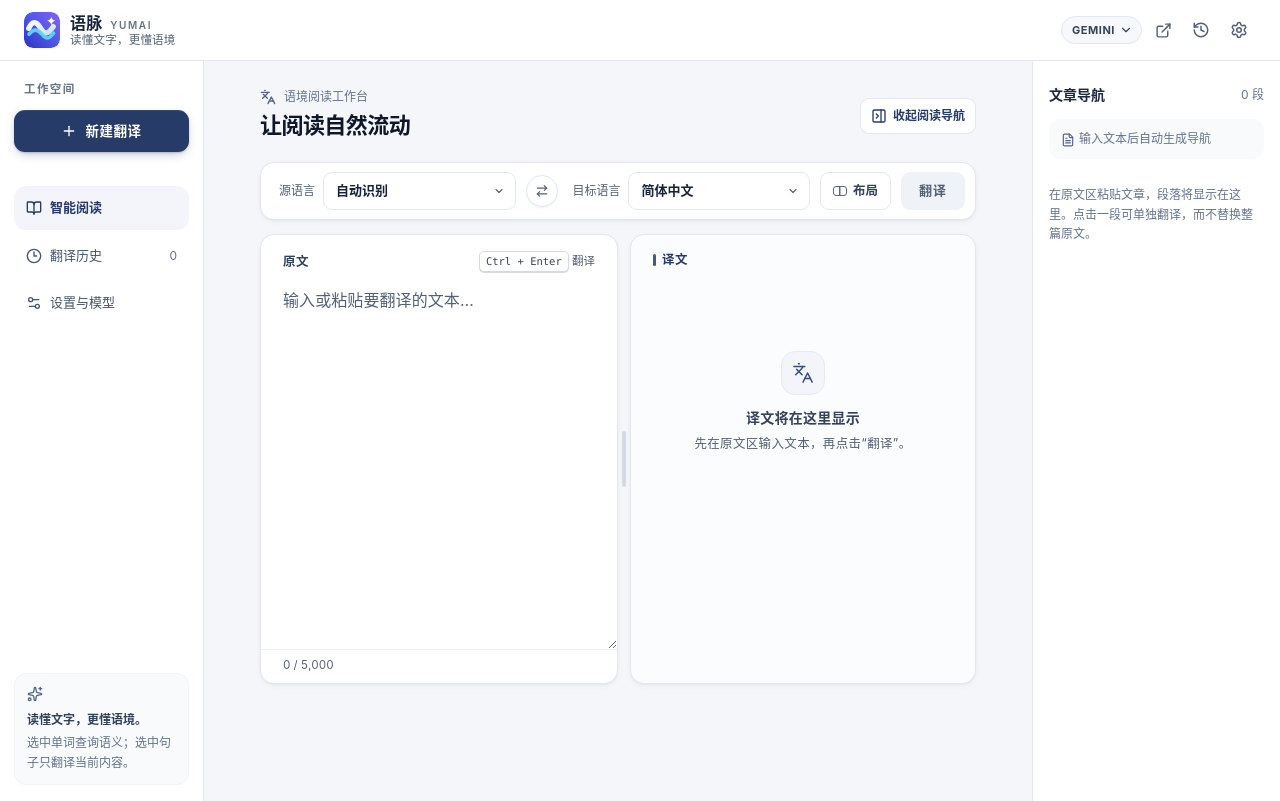
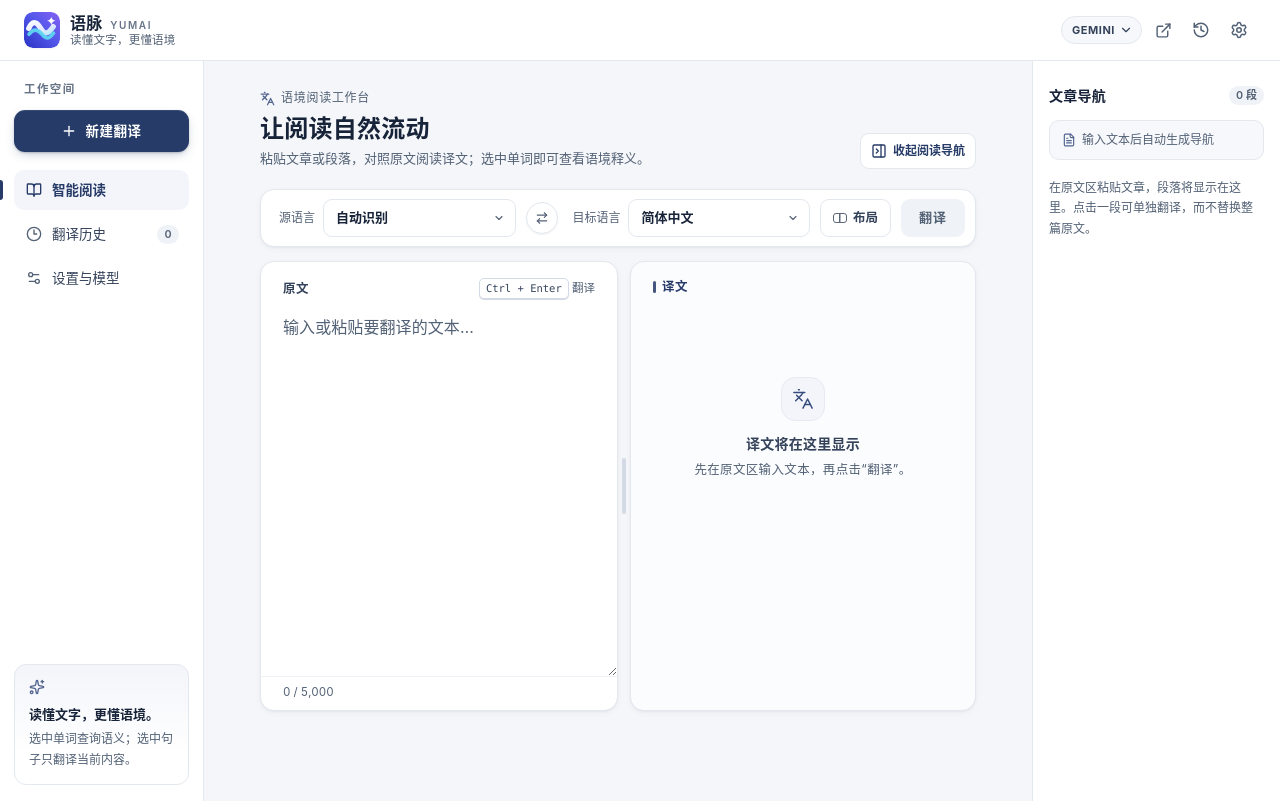
Before and after one commit to xiaobaoliu849/freeai-context-translator, a React (Vite) app: page / in a window 1280 px wide. Built offline with nearby package versions, Linux system fonts and the light colour scheme.

Commit message:
feat(workspace): calmer reading station navigation and outline
Side nav items with an active marker and count pill, a stronger new
translation action, intro with eyebrow, title and one-line guidance,
numbered outline cards, and panels that fit a 1440x900 window.

```diff
--- a/src/components/ReadingWorkspaceShell.tsx
+++ b/src/components/ReadingWorkspaceShell.tsx
@@ -29,36 +29,37 @@ export const ReadingWorkspaceShell: React.FC<ReadingWorkspaceShellProps> = ({
   }, [sourceText]);
 
   return (
-    <div className="yumai-workspace flex min-h-[calc(100vh-60px)] bg-[#f6f7f9]">
-      <nav aria-label="阅读工作台导航" className="yumai-workspace-nav hidden lg:flex w-[178px] shrink-0 flex-col gap-2 border-r border-slate-200 bg-white p-4">
-        <p className="px-3 pt-3 pb-2 text-[11px] font-semibold tracking-wider text-slate-500">工作空间</p>
-        <button type="button" onClick={onNewDocument} className="yumai-workspace-new flex items-center justify-center gap-2 rounded-xl px-3 py-3 text-[13px] font-semibold text-white">
+    <div className="yumai-workspace flex min-h-[calc(100vh-60px)]">
+      <nav aria-label="阅读工作台导航" className="yumai-workspace-nav hidden lg:flex shrink-0 flex-col">
+        <p>工作空间</p>
+        <button type="button" onClick={onNewDocument} className="yumai-workspace-new flex items-center justify-center gap-2 font-semibold text-white">
           <Plus className="h-4 w-4"/> 新建翻译
         </button>
-        <div className="mt-4 flex items-center gap-2 rounded-xl bg-brand-50 px-3 py-3 text-[13px] font-semibold text-brand-700" aria-current="page">
-          <BookOpen className="h-4 w-4"/> 智能阅读
+        <div className="yumai-nav-item" aria-current="page">
+          <span><BookOpen aria-hidden="true"/> 智能阅读</span>
         </div>
-        <button type="button" onClick={onOpenHistory} className="flex items-center justify-between rounded-xl px-3 py-3 text-[13px] text-slate-600 hover:bg-slate-50">
-          <span className="flex items-center gap-2"><Clock3 className="h-4 w-4"/> 翻译历史</span>
-          <span className="text-xs text-slate-500" aria-label={`${historyCount} 条记录`}>{historyCount}</span>
+        <button type="button" onClick={onOpenHistory} className="yumai-nav-item">
+          <span><Clock3 aria-hidden="true"/> 翻译历史</span>
+          <span className="yumai-nav-count" aria-label={`${historyCount} 条记录`}>{historyCount}</span>
         </button>
-        <button type="button" onClick={onOpenSettings} className="flex items-center gap-2 rounded-xl px-3 py-3 text-[13px] text-slate-600 hover:bg-slate-50">
-          <Settings2 className="h-4 w-4"/> 设置与模型
+        <button type="button" onClick={onOpenSettings} className="yumai-nav-item">
+          <span><Settings2 aria-hidden="true"/> 设置与模型</span>
         </button>
-        <div className="mt-auto rounded-xl border border-slate-100 bg-slate-50 px-3 py-3 text-xs leading-relaxed text-slate-500">
-          <Sparkles className="mb-2 h-4 w-4 text-brand-500" />
-          <p className="font-semibold text-slate-700">读懂文字，更懂语境。</p>
+        <div className="yumai-nav-tip">
+          <Sparkles className="mb-2 h-4 w-4 text-brand-500" aria-hidden="true" />
+          <p>读懂文字，更懂语境。</p>
           <p className="mt-1">选中单词查询语义；选中句子只翻译当前内容。</p>
         </div>
       </nav>
 
       <section className="yumai-workspace-center min-w-0 flex-1 px-3 pb-6 sm:px-5 xl:px-8" aria-label="双语翻译工作台">
-        <div className="yumai-workspace-intro mx-auto flex max-w-[1400px] items-center justify-between gap-3 px-3 pt-6 sm:px-6">
+        <div className="yumai-workspace-intro mx-auto flex max-w-[1400px] items-end justify-between gap-3 px-3 sm:px-6">
           <div>
-            <div className="mb-1 flex items-center gap-2 text-xs font-medium text-slate-500">
-              <Languages className="h-4 w-4 text-brand-500"/> 语境阅读工作台
+            <div className="yumai-workspace-eyebrow">
+              <Languages aria-hidden="true"/> 语境阅读工作台
             </div>
-            <h2 className="text-[22px] font-semibold tracking-tight text-slate-900">让阅读自然流动</h2>
+            <h2 className="yumai-workspace-title">让阅读自然流动</h2>
+            <p className="yumai-workspace-subtitle">粘贴文章或段落，对照原文阅读译文；选中单词即可查看语境释义。</p>
           </div>
           <button type="button" className="yumai-secondary-action hidden md:inline-flex" onClick={() => setShowOutline(v => !v)} aria-expanded={showOutline}>
             {showOutline ? <PanelRightClose className="h-4 w-4"/> : <PanelRightOpen className="h-4 w-4"/>}
@@ -69,13 +70,13 @@ export const ReadingWorkspaceShell: React.FC<ReadingWorkspaceShellProps> = ({
       </section>
 
       {showOutline && (
-        <aside className="yumai-workspace-outline hidden xl:flex w-[228px] shrink-0 flex-col gap-3 border-l border-slate-200 bg-white px-4 py-6" aria-label="原文段落导航">
+        <aside className="yumai-workspace-outline hidden xl:flex shrink-0 flex-col" aria-label="原文段落导航">
           <div className="flex items-center justify-between">
-            <h3 className="text-sm font-semibold text-slate-800">文章导航</h3>
-            <span className="text-xs text-slate-500">{segments.length} 段</span>
+            <h3 className="yumai-outline-heading">文章导航</h3>
+            <span className="yumai-nav-count">{segments.length} 段</span>
           </div>
-          <div className="rounded-xl bg-slate-50 px-3 py-3 text-xs text-slate-500">
-            <FileText className="mr-1 inline h-3.5 w-3.5 text-brand-500"/>
+          <div className="yumai-outline-stats">
+            <FileText className="h-3.5 w-3.5" aria-hidden="true"/>
             {sourceText ? `${sourceText.length} 字符 · 约 ${wordCount} 词` : '输入文本后自动生成导航'}
           </div>
           {segments.length ? (
@@ -84,17 +85,17 @@ export const ReadingWorkspaceShell: React.FC<ReadingWorkspaceShellProps> = ({
                 <li key={s.start}>
                   <button type="button" onClick={() => onTranslateSegment(s.text)} title={s.text}
                     aria-label={`翻译第 ${i + 1} 段：${s.text.slice(0, 60)}`}
-                    className="yumai-outline-item flex w-full items-start gap-2.5 rounded-xl px-2.5 py-3 text-left text-xs leading-relaxed text-slate-600 hover:bg-brand-50 hover:text-brand-800 focus-visible:outline-2 focus-visible:outline-brand-500">
-                    <span aria-hidden="true" className="grid h-6 min-w-6 place-items-center rounded-lg bg-slate-100 text-[11px] font-semibold text-slate-600">{i+1}</span>
+                    className="yumai-outline-item flex w-full items-start text-left">
+                    <span aria-hidden="true" className="yumai-outline-index">{i+1}</span>
                     <span className="line-clamp-3">{s.text}</span>
                   </button>
                 </li>
               ))}
             </ol>
           ) : (
-            <p className="pt-3 text-xs leading-relaxed text-slate-500">在原文区粘贴文章，段落将显示在这里。点击一段可单独翻译，而不替换整篇原文。</p>
+            <p className="yumai-outline-note pt-1">在原文区粘贴文章，段落将显示在这里。点击一段可单独翻译，而不替换整篇原文。</p>
           )}
-          {segments.length > 0 && <p className="text-xs leading-relaxed text-slate-500">导航仅分析原文结构，不会伪造双语段落对应关系。</p>}
+          {segments.length > 0 && <p className="yumai-outline-note">导航仅分析原文结构，不会伪造双语段落对应关系。</p>}
         </aside>
       )}
     </div>
```
